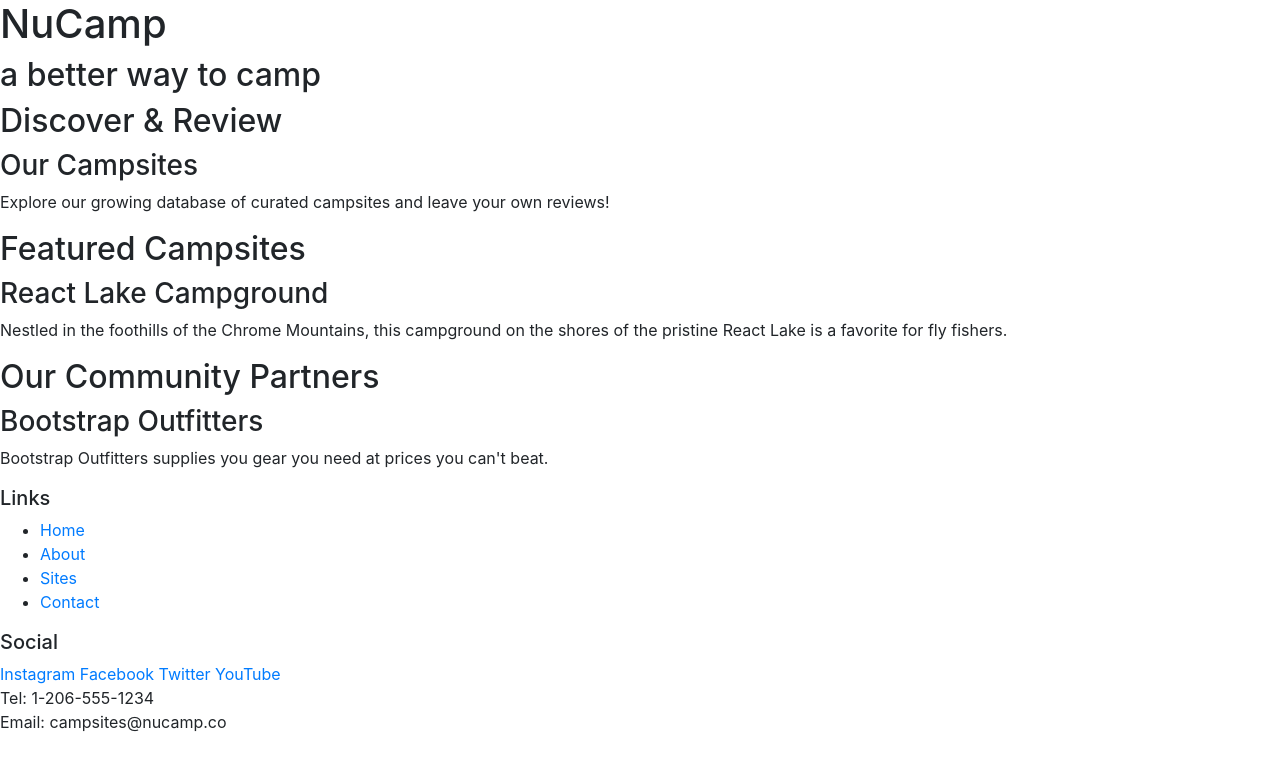
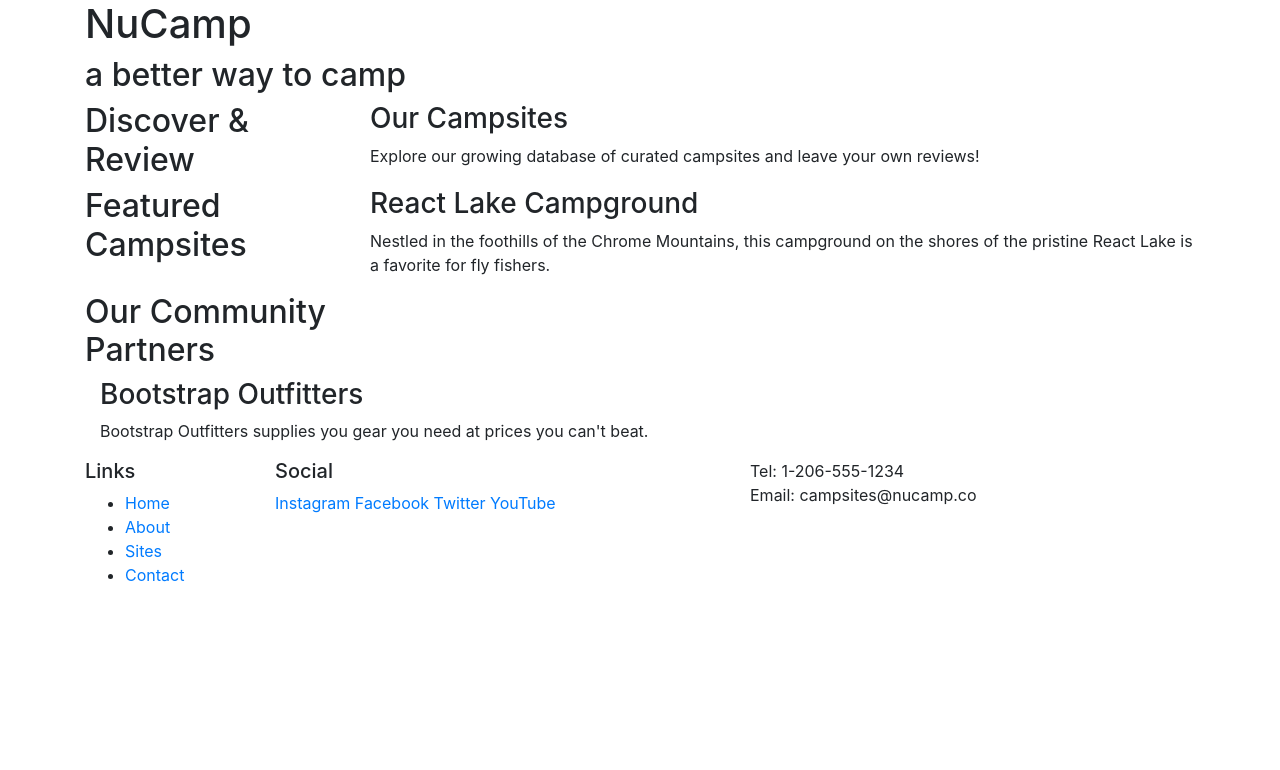
Before and after one commit to ferispeakscode/nucamp-bootstrap, a website: page index.html in a window 1280 px wide. Drawn offline with nearby package versions, Linux system fonts and the light colour scheme.

Commit message:
Constructed bootstrap grid

```diff
--- a/index.html
+++ b/index.html
@@ -15,32 +15,56 @@
     <body>
 
         <header>
-            <div>
+            <div class="container">
+                <div class="row">
+                    <div class="col">
                         <h1>NuCamp</h1>
                         <h2>a better way to camp</h2>
                     </div>
+                </div>
+            </div>
         </header>
 
-        <div>
+        <div class="container">
+            <div class="row">
+                <div class="col-sm-4 col-md-3">
                     <h2>Discover & Review</h2>
+                </div>
+                <div class="col">
                     <h3>Our Campsites</h3>
                      <p>Explore our growing database of curated campsites and leave your own reviews!</p>
                 </div>
+            </div>
+        </div>
 
-        <div>
+        <div class="container">
+            <div class="row">
+                <div class="col-sm-4 col-md-3">
                     <h2>Featured Campsites</h2>
+                </div>
+                <div class="col">
                     <h3> React Lake Campground</h3>
                     <p>Nestled in the foothills of the Chrome Mountains, this campground on the shores of the pristine React Lake is a favorite for fly fishers.</p>
                 </div>
+            </div>
+        </div>
 
-        <div>
+        <div class="container">
+            <div class="row">
+                <div class="col-sm-4 col-md-3">
                     <h2>Our Community Partners</h2>
+                </div>
+            </div>
+            <div class="col">
                 <h3>Bootstrap Outfitters</h3>
                 <p>Bootstrap Outfitters supplies you gear you need at prices you can't beat.</p>
             </div>
+        </div>
 
         <footer>
-            <div>
+            <div class="container">
+                <div class="row">
+                    <div class="col-4 col-sm-2">
                         <h5>Links</h5>
                         <ul>
                             <li><a href="#">Home</a></li>
@@ -49,16 +73,18 @@
                             <li><a href="#">Contact</a></li>
                         </ul>
                     </div>
-            <div>
+                    <div class="col-6 col-sm-5">
                         <h5>Social</h5>
                         <a href="http://instagram.com">Instagram</a>
                         <a href="http://facebook.com">Facebook</a>
                         <a href="http://twitter.com">Twitter</a>
                         <a href="http://youtube.com">YouTube</a>
                     </div>
-            <div>
+                    <div class="col-sm-4">
                         Tel: 1-206-555-1234<br />
                         Email: campsites@nucamp.co
+                    </div>
+                </div>
             </div>
         </footer>
 
```
Lines whose indentation alone changed are shown as unchanged.
